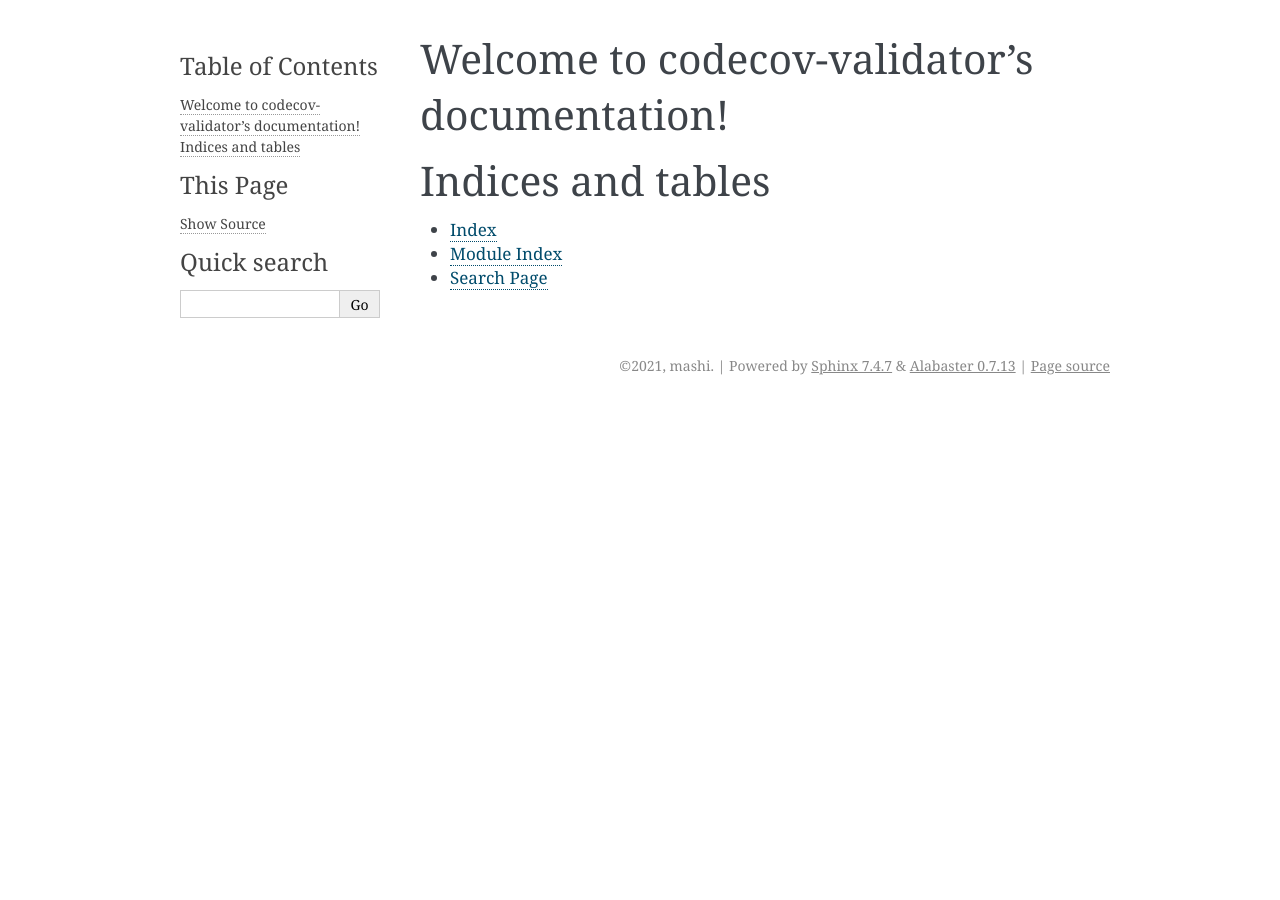
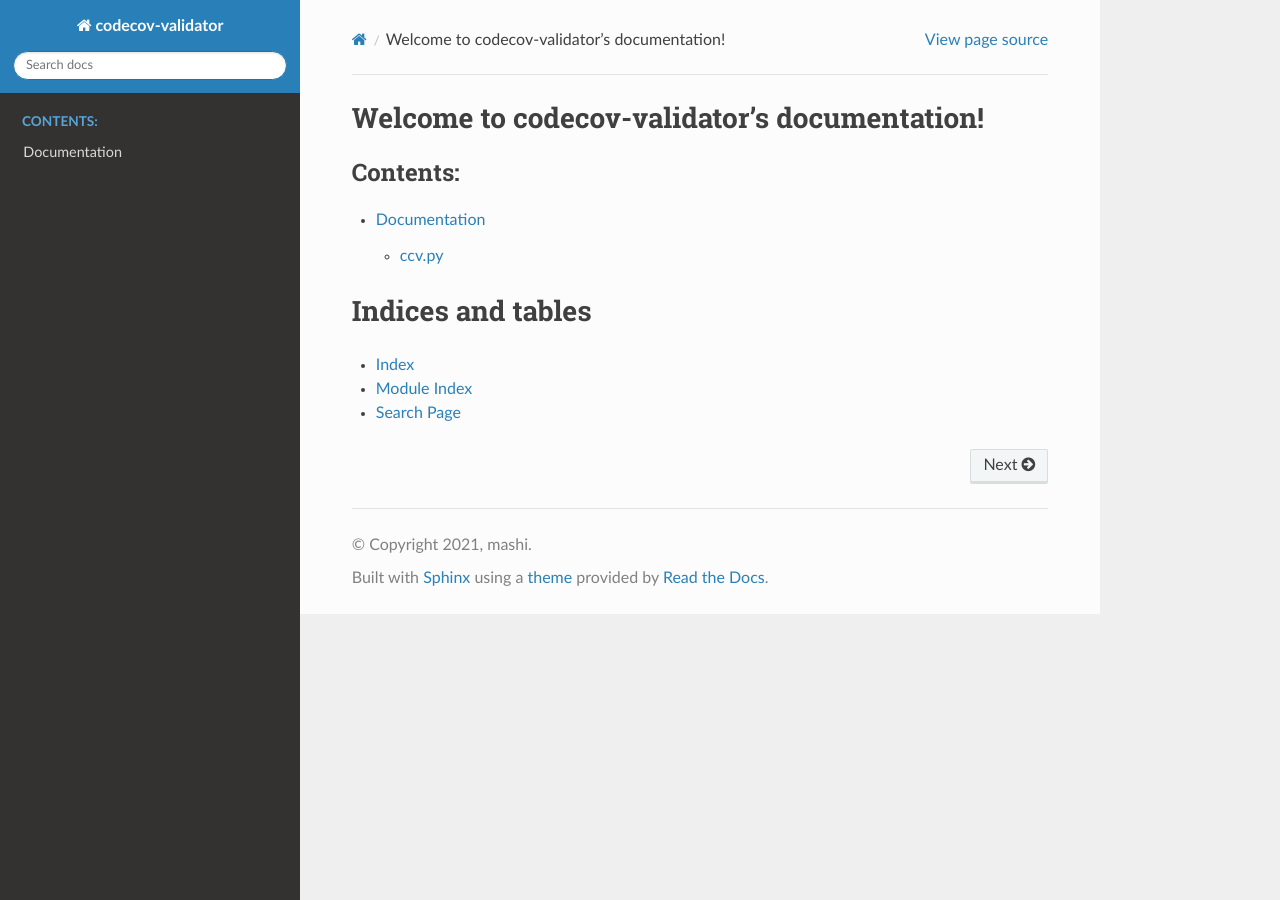
Before and after one commit to mashi/codecov-validator, a Sphinx documentation site: the page built from docs/source/index.rst, in a window 1280 px wide. Built offline with Sphinx 7.4.7 and the Read the Docs theme 2.0.0, drawn with Linux system fonts in a browser that asks for light colours.

Commit message:
Theme and autodoc.

```diff
--- a/docs/requirements-doc.txt
+++ b/docs/requirements-doc.txt
@@ -14,6 +14,7 @@ pytz==2021.3
 requests==2.26.0
 snowballstemmer==2.1.0
 Sphinx==4.2.0
+sphinx-rtd-theme==1.0.0
 sphinxcontrib-applehelp==1.0.2
 sphinxcontrib-devhelp==1.0.2
 sphinxcontrib-htmlhelp==2.0.0
--- /dev/null
+++ b/docs/source/autodoc_ccv.rst
@@ -0,0 +1,13 @@
+*************
+Documentation
+*************
+
+
+ccv.py
+=======
+
+.. automodule:: codecov_validator.ccv
+    :members:
+    :undoc-members:
+    :show-inheritance:
+    :private-members:
--- a/docs/source/conf.py
+++ b/docs/source/conf.py
@@ -10,10 +10,10 @@
 # add these directories to sys.path here. If the directory is relative to the
 # documentation root, use os.path.abspath to make it absolute, like shown here.
 #
-# import os
-# import sys
-# sys.path.insert(0, os.path.abspath('.'))
+import os
+import sys
 
+sys.path.insert(0, os.path.abspath("../../"))
 
 # -- Project information -----------------------------------------------------
 
@@ -27,7 +27,11 @@ author = "mashi"
 # Add any Sphinx extension module names here, as strings. They can be
 # extensions coming with Sphinx (named 'sphinx.ext.*') or your custom
 # ones.
-extensions = []
+extensions = [
+    "sphinx.ext.autodoc",
+    "sphinx.ext.napoleon",
+    "sphinx_rtd_theme",
+]
 
 # Add any paths that contain templates here, relative to this directory.
 templates_path = ["_templates"]
@@ -43,9 +47,9 @@ exclude_patterns = []
 # The theme to use for HTML and HTML Help pages.  See the documentation for
 # a list of builtin themes.
 #
-html_theme = "alabaster"
+html_theme = "sphinx_rtd_theme"
 
 # Add any paths that contain custom static files (such as style sheets) here,
 # relative to this directory. They are copied after the builtin static files,
 # so a file named "default.css" will overwrite the builtin "default.css".
-html_static_path = ["_static"]
+# html_static_path = ["_static"]
--- a/docs/source/index.rst
+++ b/docs/source/index.rst
@@ -11,6 +11,8 @@ Welcome to codecov-validator's documentation!
    :caption: Contents:
 
 
+   autodoc_ccv
+
 
 Indices and tables
 ==================
```
